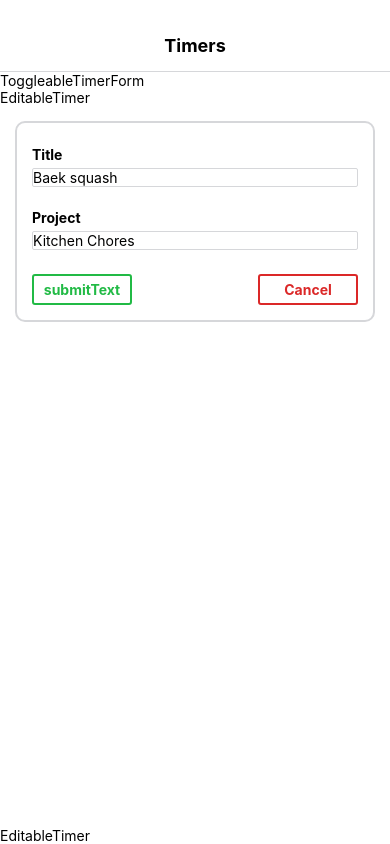
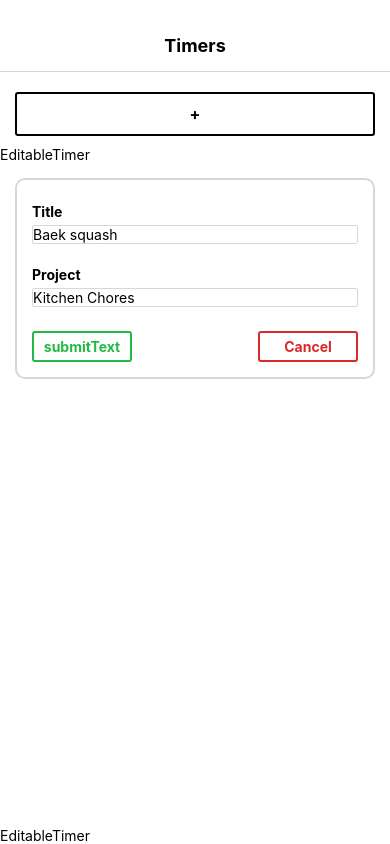
Before and after one commit to mindeleven/react-native-sample-apps, a React Native app in the folder time-tracking/: screen / in a window 390 px wide. Built offline with nearby package versions, Linux system fonts and the light colour scheme.

Commit message:
Elaborating on the layout of the ToggleableTimerForm component

```diff
--- a/time-tracking/src/components/ToggleableTimerForm.js
+++ b/time-tracking/src/components/ToggleableTimerForm.js
@@ -1,14 +1,27 @@
 import React from 'react';
 import { StyleSheet, Text, View } from 'react-native';
+import TimerButton from './TimerButton';
+import TimerForm from './TimerForm';
 
-function ToggleableTimerForm() {
+function ToggleableTimerForm({ isOpen }) {
   return (
-    <View>
-      <Text>ToggleableTimerForm</Text>
+    <View style={[styles.container, !isOpen && styles.buttonPadding]}>
+      {isOpen ? (
+        <TimerForm />
+      ) : (
+        <TimerButton title="+" color="black" />
+      )}
     </View>
   );
 }
 
-const styles = StyleSheet.create({});
+const styles = StyleSheet.create({
+  container: {
+    paddingVertical: 10
+  },
+  buttonPadding: {
+    paddingHorizontal: 15
+  }
+});
 
 export default ToggleableTimerForm;
```
